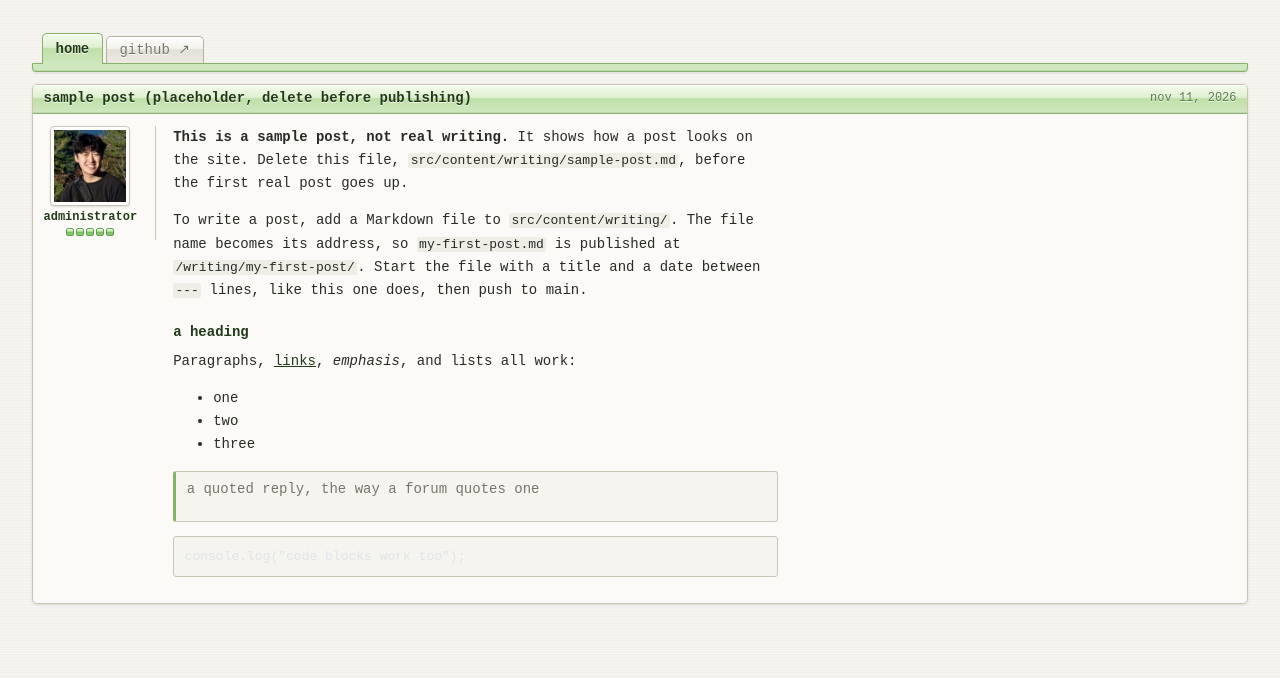
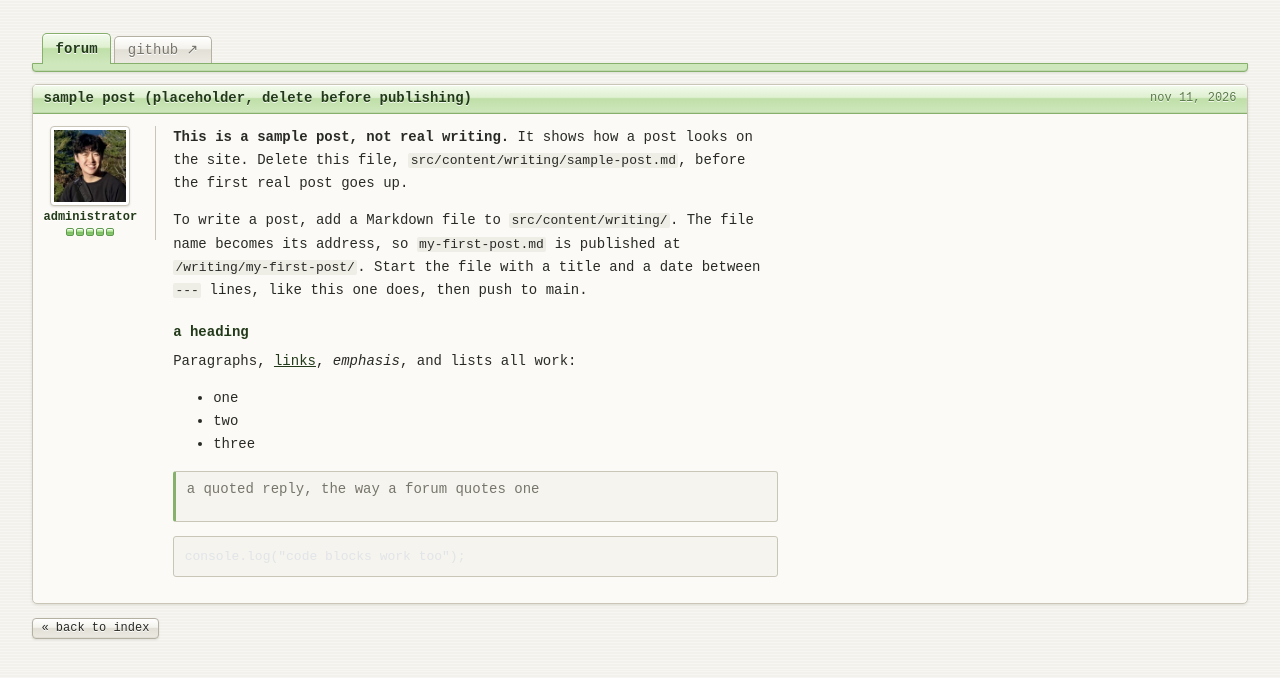
Before and after one commit to andrewtea/andrewtea.github.io, an Astro site: page /writing/sample-post in a window 1280 px wide. Built offline with nearby package versions, Linux system fonts and the light colour scheme; Astro itself is replaced by a stand-in of ours; code samples lack their colours; no server answers.

Commit message:
Call the main tab forum and link posts back to the index
The tab stays lit inside posts, the way a forum tab stays lit while you
read a thread, so it reads forum instead of home. Each post ends with a
back to index button.

Amp-Thread-ID: https://ampcode.com/threads/T-01a1cc4b-cc2a-754e-924f-cb5413b0d5f6
Co-authored-by: Andrew Tang <andrewtea.dev@gmail.com>

```diff
--- a/public/styles.css
+++ b/public/styles.css
@@ -224,6 +224,7 @@ th.last, td.last { width: 15ch; }
 .post code { font: inherit; font-size: 13px; background: #efeee6; padding: 0 .3ch; border-radius: 2px; }
 .post pre { padding: 8px .75em; overflow-x: auto; border: 1px solid var(--line); border-radius: 3px; background: #f5f4ee; }
 .post pre code { padding: 0; background: none; }
+.threadnav { font-size: 12px; }
 
 /* Desktop: span the window like a full-width forum, with who's online as a sidebar */
 @media (min-width: 900px) {
--- a/src/layouts/Forum.astro
+++ b/src/layouts/Forum.astro
@@ -19,7 +19,7 @@ const { title, description } = Astro.props;
   <body>
     <main class="page">
       <nav class="tabs" aria-label="site">
-        <a class="tab" href="/" aria-current="page">home</a>
+        <a class="tab" href="/" aria-current="page">forum</a>
         <a class="tab" href="https://github.com/andrewtea">github ↗</a>
       </nav>
 
--- a/src/pages/writing/[id].astro
+++ b/src/pages/writing/[id].astro
@@ -20,4 +20,5 @@ const { Content } = await render(post);
       <div class="post"><Content /></div>
     </div>
   </article>
+  <p class="threadnav"><a class="gel" href="/">« back to index</a></p>
 </Forum>
```
